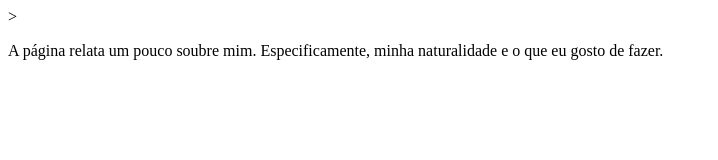
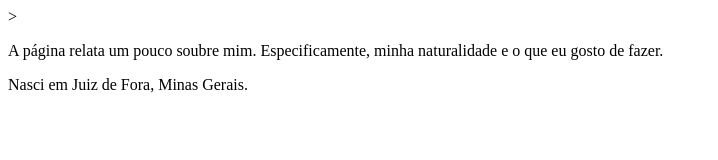
Before and after one commit to ufjf-dcc202/ufjf-dcc202-2023-3-a-atv3-0pedrobonfa, a website: page index.html in a window 1280 px wide. Shown: the whole page, without its empty margins (0-718 px from the left). Drawn offline with Linux system fonts and the light colour scheme.

Commit message:
cria a seção requisitada

```diff
--- a/index.html
+++ b/index.html
@@ -9,6 +9,10 @@
     <main>
         <title>DCC202 - Atividade 3: Pedro Bonfá</title>>
         <p> A página relata um pouco soubre mim. Especificamente, minha naturalidade e o que eu gosto de fazer.</p>
+        <section>
+            <title>Naturalidade</title>
+            <p>Nasci em Juiz de Fora, Minas Gerais.</p>
+        </section>
     </main>
 </body>
 </html>
```
